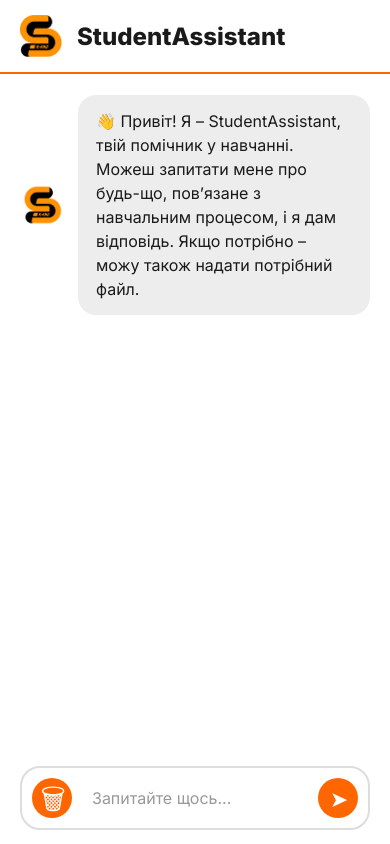
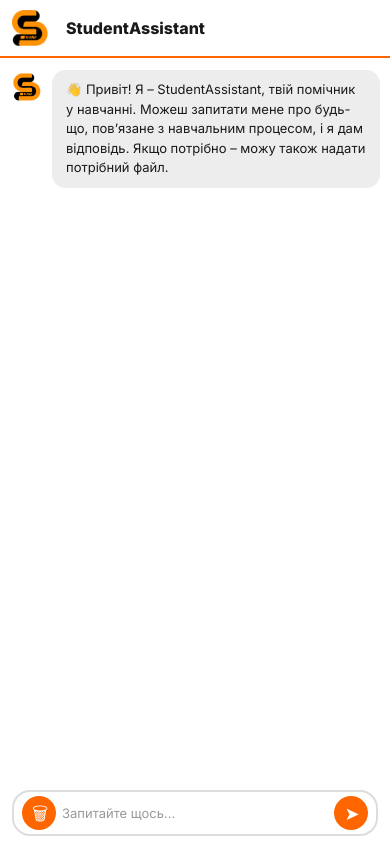
Before and after one commit to VadimValcerKN1B22/StudentAssistant, a Flask app: page / in a window 390 px wide. Run offline with Flask 3, Linux system fonts and the light colour scheme.

Commit message:
Update style.css

```diff
--- a/frontend/static/style.css
+++ b/frontend/static/style.css
@@ -5,6 +5,13 @@
     --text-color: #1a1a1a;
     --gray-light: #f5f5f5;
     --border-color: #e0e0e0;
+}
+
+/* Глобально краще так */
+*,
+*::before,
+*::after {
+    box-sizing: border-box;
 }
 
 body {
@@ -15,8 +22,15 @@ body {
     color: var(--text-color);
     display: flex;
     flex-direction: column;
-    height: 100vh;
+    min-height: 100vh;
 }
+
+/* Прибери тотальний user-select: none – це псує UX на мобілках */
+/*
+* {
+    user-select: none !important;
+}
+*/
 
 button,
 textarea {
@@ -24,7 +38,7 @@ textarea {
 }
 
 header {
-    padding: 15px 20px;
+    padding: 12px 16px;
     border-bottom: 2px solid var(--primary);
     background: #fff;
     position: fixed;
@@ -40,24 +54,27 @@ header {
 }
 
 .logo {
-    height: 42px;
-    margin-right: 15px;
+    height: 40px;
+    margin-right: 12px;
 }
 
 .brand-name {
-    font-size: 24px;
+    font-size: 22px;
     font-weight: 800;
+    white-space: nowrap;
+    text-overflow: ellipsis;
+    overflow: hidden;
 }
 
 main {
     flex: 1;
-    margin-top: 75px;
-    margin-bottom: 120px;
-    padding: 20px;
+    margin-top: 70px;      /* відступ під header */
+    margin-bottom: 110px;  /* відступ під footer */
+    padding: 16px;
     overflow-y: auto;
     display: flex;
     flex-direction: column;
-    gap: 20px;
+    gap: 16px;
     max-width: 900px;
     width: 100%;
     align-self: center;
@@ -66,8 +83,8 @@ main {
 
 .message {
     display: flex;
-    align-items: center;
-    gap: 12px;
+    align-items: flex-start;
+    gap: 10px;
     animation: fadeIn 0.25s ease;
 }
 
@@ -76,8 +93,8 @@ main {
 }
 
 .avatar {
-    width: 46px;
-    height: 46px;
+    width: 42px;
+    height: 42px;
     border-radius: 50%;
     overflow: hidden;
     flex-shrink: 0;
@@ -95,17 +112,22 @@ main {
 
 .content {
     background: var(--gray-light);
-    padding: 14px 18px;
-    border-radius: 18px;
-    font-size: 16px;
+    padding: 12px 16px;
+    border-radius: 16px;
+    font-size: 15px;
     line-height: 1.5;
     max-width: 80%;
     white-space: pre-wrap;
+    overflow-wrap: break-word;
 }
 
 .user-message .content {
     background: var(--primary);
     color: white;
+}
+
+.bot-message .content {
+    background: #ededed;
 }
 
 .file-block {
@@ -196,12 +218,14 @@ main {
     to   { opacity: 1; transform: translateY(0); }
 }
 
+/* FOOTER / INPUT */
+
 footer {
     position: fixed;
     bottom: 0;
     width: 100%;
     background: #fff;
-    padding: 14px 20px;
+    padding: 10px 16px;
     box-sizing: border-box;
 }
 
@@ -219,7 +243,7 @@ footer {
     width: 40px;
     display: grid;
     place-items: center;
-    font-size: 22px;
+    font-size: 20px;
     line-height: 1;
     padding: 0;
     border: none;
@@ -234,12 +258,12 @@ footer {
 }
 
 #clear-btn {
-    left: 12px;
-    font-size: 28px;
+    left: 10px;
+    font-size: 24px;
 }
 
 #send-btn {
-    right: 12px;
+    right: 10px;
 }
 
 #clear-btn:hover,
@@ -250,9 +274,9 @@ footer {
 .input-div {
     flex: 1;
     min-height: 44px;
-    max-height: 140px;
-    padding-left: 70px;
-    padding-right: 70px;
+    max-height: 160px;
+    padding-left: 60px;
+    padding-right: 60px;
     display: flex;
     border-radius: 20px;
     border: 2px solid #ddd;
@@ -268,24 +292,20 @@ footer {
 #user-input {
     flex: 1;
     width: 100%;
-    font-size: 16px;
+    font-size: 15px;
     line-height: 20px;
     white-space: pre-wrap;
     overflow-wrap: break-word;
     outline: none;
-    padding-top: 20px;
-    padding-bottom: 20px;
-    max-height: 140px;
+    padding-top: 18px;
+    padding-bottom: 18px;
+    max-height: 160px;
     overflow-y: auto;
 }
 
 #user-input:empty::before {
     content: attr(data-placeholder);
     color: #999;
-}
-
-.bot-message .content {
-    background: #ededed;
 }
 
 #clear-btn span,
@@ -358,15 +354,121 @@ footer {
     text-decoration: none;
 }
 
-* {
-    user-select: none !important;
-}
-
-.message .content {
+/* Дозволяємо виділяти текст */
+.message .content,
+#user-input {
     user-select: text !important;
 }
 
-#user-input {
-    user-select: text !important;
+/* ============== АДАПТИВНІСТЬ ============== */
 
+/* Планшети та менші (<= 768px) */
+@media (max-width: 768px) {
+    header {
+        padding: 10px 12px;
+    }
+
+    .logo {
+        height: 36px;
+        margin-right: 10px;
+    }
+
+    .brand-name {
+        font-size: 18px;
+        max-width: 70%;
+    }
+
+    main {
+        margin-top: 64px;
+        margin-bottom: 96px;
+        padding: 12px;
+        gap: 12px;
+    }
+
+    .avatar {
+        width: 38px;
+        height: 38px;
+    }
+
+    .content,
+    .file-container {
+        max-width: 100%;
+        font-size: 14px;
+        padding: 10px 14px;
+    }
+
+    footer {
+        padding: 8px 12px;
+    }
+
+    #clear-btn,
+    #send-btn {
+        height: 36px;
+        width: 36px;
+    }
+
+    .input-div {
+        padding-left: 52px;
+        padding-right: 52px;
+    }
+
+    #user-input {
+        font-size: 14px;
+        padding-top: 14px;
+        padding-bottom: 14px;
+    }
 }
+
+/* Телефони (<= 480px) */
+@media (max-width: 480px) {
+    .header-content {
+        gap: 8px;
+    }
+
+    .brand-name {
+        font-size: 16px;
+        max-width: 65%;
+    }
+
+    main {
+        margin-top: 60px;
+        margin-bottom: 90px;
+        padding: 10px;
+    }
+
+    .message {
+        gap: 8px;
+    }
+
+    .avatar {
+        width: 34px;
+        height: 34px;
+    }
+
+    .content,
+    .file-container {
+        font-size: 13px;
+        border-radius: 14px;
+    }
+
+    #clear-btn,
+    #send-btn {
+        height: 34px;
+        width: 34px;
+        font-size: 18px;
+    }
+
+    .input-div {
+        min-height: 40px;
+        padding-left: 48px;
+        padding-right: 48px;
+        border-radius: 18px;
+    }
+
+    #user-input {
+        font-size: 13px;
+        line-height: 18px;
+        padding-top: 12px;
+        padding-bottom: 12px;
+    }
+}
```
Also changed, not shown: other parts of frontend/static/style.css (+20 -44 lines).
